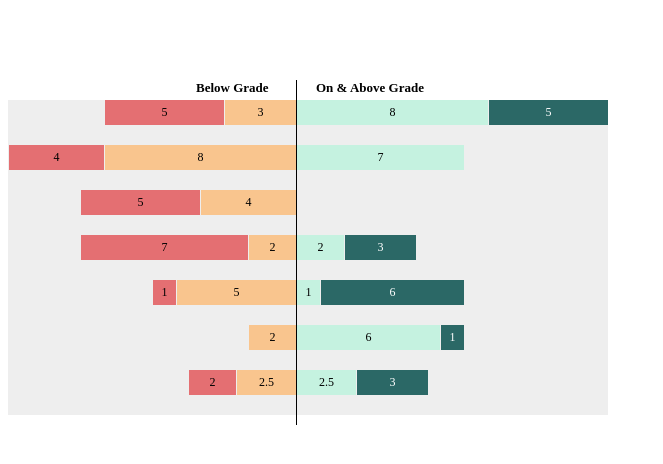
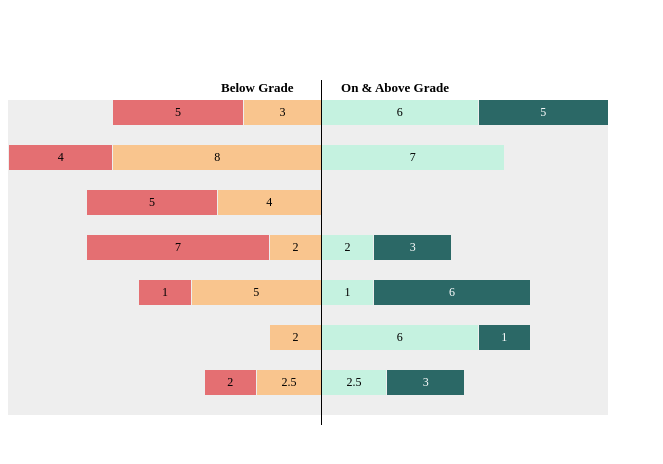
Before and after one commit to ajaybelduha/diverging-stacked-bar, a React (Vite) app: page / in a window 1280 px wide. Shown: the top 464 px of the page, without its empty margins (0-663 px from the left). Built offline with nearby package versions, Linux system fonts and the light colour scheme.

Commit message:
Fixed min width issue:

```diff
--- a/src/App.tsx
+++ b/src/App.tsx
@@ -6,7 +6,7 @@ const App = () => {
     {
       twoPlusBelowGradeLevel: 5,
       belowGradeLevel: 3,
-      onGradeLevel: 8,
+      onGradeLevel: 6,
       aboveGradeLevel: 5,
     },
     {
--- a/src/Graph.tsx
+++ b/src/Graph.tsx
@@ -54,7 +54,7 @@ const graphData: DataProp[] = [
 const spacing = 1;
 const vSpacing = 20;
 const barHeight = "25px";
-const minWidthPercent = 10;
+const minWidthPercent = 10; // set this as min percent of required width
 
 const bgColors = {
   twoPlusBelowGradeLevel: "#E46F72",
@@ -108,7 +108,7 @@ const GraphBlock = ({ data }: { data: DataProp }) => {
             lineHeight: barHeight,
           }}
         >
-          {data.twoPlusBelowGradeLevel}
+          {data.twoPlusBelowGradeLevelValue}
         </div>
       )}
       {Number(data.belowGradeLevel) !== 0 && (
@@ -126,7 +126,7 @@ const GraphBlock = ({ data }: { data: DataProp }) => {
             lineHeight: barHeight,
           }}
         >
-          {data.belowGradeLevel}
+          {data.belowGradeLevelValue}
         </div>
       )}
       {Number(data.onGradeLevel) !== 0 && (
@@ -144,7 +144,7 @@ const GraphBlock = ({ data }: { data: DataProp }) => {
             lineHeight: barHeight,
           }}
         >
-          {data.onGradeLevel}
+          {data.onGradeLevelValue}
         </div>
       )}
       {Number(data.aboveGradeLevel) !== 0 && (
@@ -162,7 +162,7 @@ const GraphBlock = ({ data }: { data: DataProp }) => {
             lineHeight: barHeight,
           }}
         >
-          {data.aboveGradeLevel}
+          {data.aboveGradeLevelValue}
         </div>
       )}
     </div>
@@ -186,6 +186,11 @@ const getMaxRanges = (gData: DataProp[]) => {
   return { maxBelowGrade, maxAboveGrade };
 };
 
+const getMinWidthValue = (itemValue: number, minValue: number) => {
+  if (itemValue === 0) return 0;
+  return itemValue > minValue ? itemValue : minValue;
+};
+
 const mapValueAndWidth = (data: DataProp[]) => {
   let newData = data.map((item) => {
     return {
@@ -202,13 +207,28 @@ const mapValueAndWidth = (data: DataProp[]) => {
 
   // Validate min width required
   newData = newData.map((item) => {
+    const minValueRequired = Math.round((total * minWidthPercent) / 100);
+    console.log({ minValueRequired, total });
 
-    // Just increase values till min width required.
+    const newTwoPlusBelowGradeLevel = getMinWidthValue(
+      item.twoPlusBelowGradeLevel,
+      minValueRequired
+    );
 
-    const newTwoPlusBelowGradeLevel = 0;
-    const newBelowGradeLevel = 0;
-    const newOnGradeLevel = 0;
-    const newAboveGradeLevel = 0;
+    const newBelowGradeLevel = getMinWidthValue(
+      item.belowGradeLevel,
+      minValueRequired
+    );
+
+    const newOnGradeLevel = getMinWidthValue(
+      item.onGradeLevel,
+      minValueRequired
+    );
+
+    const newAboveGradeLevel = getMinWidthValue(
+      item.aboveGradeLevel,
+      minValueRequired
+    );
 
     return {
       ...item,
@@ -219,15 +239,10 @@ const mapValueAndWidth = (data: DataProp[]) => {
     };
   });
 
+  console.log({ newData });
+
   return newData;
 };
-
-const StackedBarHtml = ({ data }: Props) => {
-  const [gData, setGData] = useState<DataProp[]>(mapValueAndWidth(graphData));
-
-  useEffect(() => {
-    setGData((data as DataProp[]));
-  }, [data]);
 
 const mapLeftAndRightBlankSpaceData = ({
   data,
@@ -248,6 +263,13 @@ const StackedBarHtml = ({ data }: Props) => {
   }
   return newData;
 };
+
+const StackedBarHtml = ({ data }: Props) => {
+  const [gData, setGData] = useState<DataProp[]>(graphData);
+
+  useEffect(() => {
+    setGData(mapValueAndWidth(data as DataProp[]));
+  }, [data]);
 
   const { maxBelowGrade, maxAboveGrade } = useMemo(
     () => getMaxRanges(gData),
```
Lines whose indentation alone changed are shown as unchanged.
